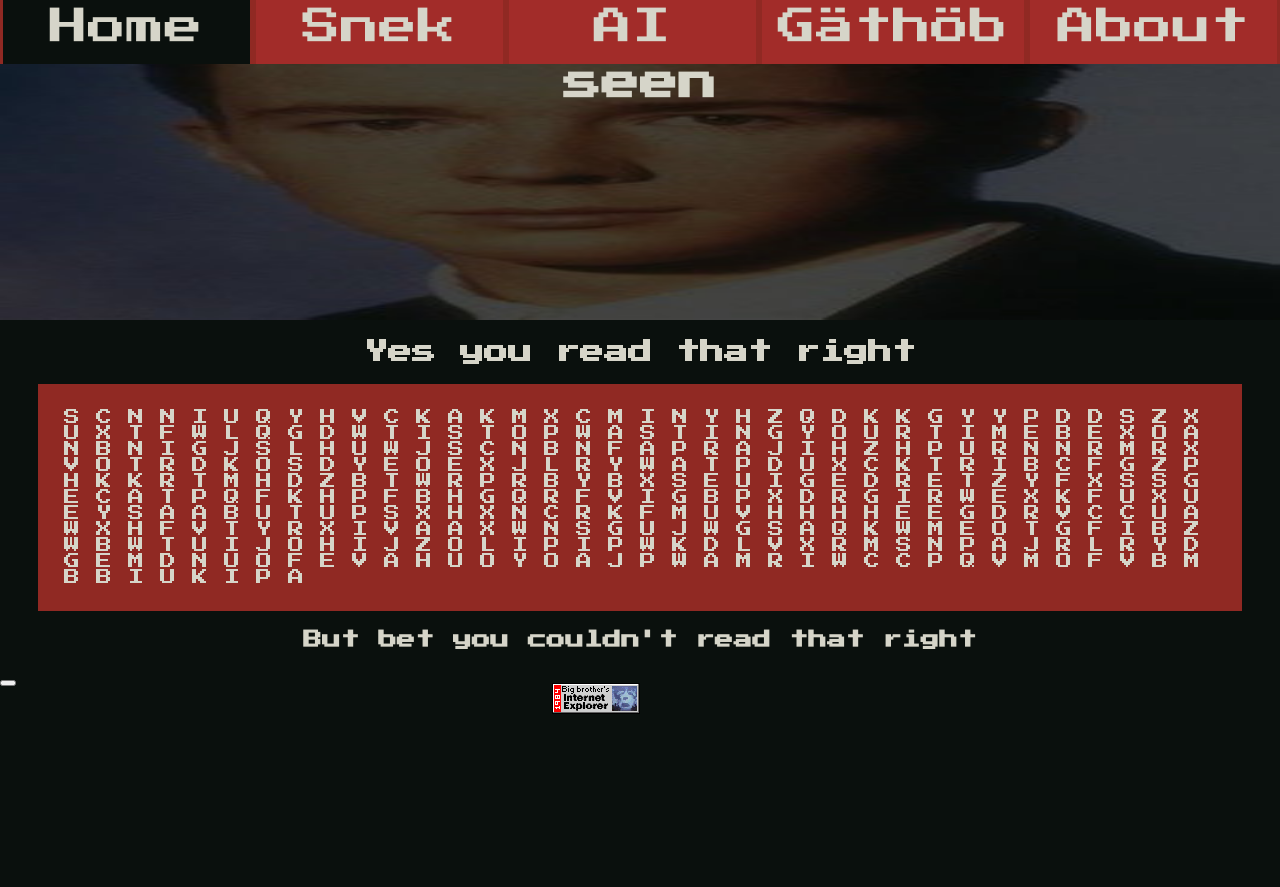
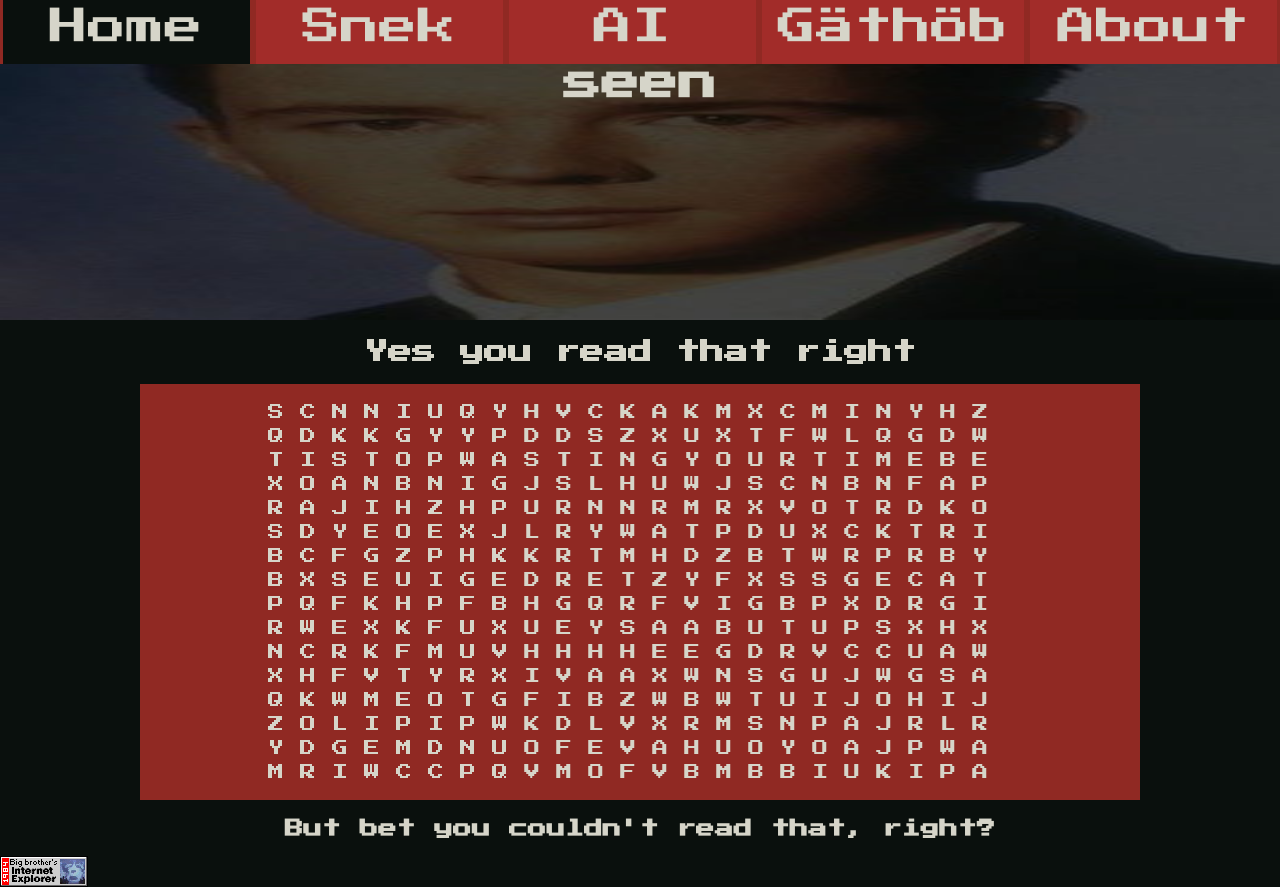
Before and after one commit to dlanaras/themetreeos.ch, a SvelteKit app: page / in a window 1280 px wide. Before the commit the page ends 800 px from the top, so only its background shows below. Built offline with nearby package versions, Linux system fonts and the light colour scheme.

Commit message:
main page pretty much done

```diff
--- a/src/routes/+page.svelte
+++ b/src/routes/+page.svelte
@@ -1,4 +1,4 @@
-<script>
+<script lang="ts">
     const hardcode = `S C N N I U Q Y H V C K A K M X C M I N Y H Z
 Q D K K G Y Y P D D S Z X U X T F W L Q G D W
 T I S T O P W A S T I N G Y O U R T I M E B E
@@ -15,16 +15,31 @@ Q K W M E O T G F I B Z W B W T U I J O H I J
 Z O L I P I P W K D L V X R M S N P A J R L R
 Y D G E M D N U O F E V A H U O Y O A J P W A
 M R I W C C P Q V M O F V B M B B I U K I P A`;
+    let tokenIndices : Array<number> = $state([]);
     let is1984 = $state(false);
     let theBackgroundClass = $state("image-background");
 
     function changeBackground() {
-        if(is1984) {
+        if(!is1984) {
             theBackgroundClass = "nineTeenEightyFourBackground";
         } else {
             theBackgroundClass = "image-background";
         }
         is1984 = !is1984;
+    }
+
+    function strikeToken(index: number): void {
+        console.log(tokenIndices);
+        if(!tokenIndices.includes(index)) {
+            tokenIndices.push(index);
+        }
+    }
+
+    function unstrikeToken(index: number): void {
+        let toUnstrike = tokenIndices.findIndex(i => i === index);
+        if(toUnstrike !== -1) {
+            tokenIndices.splice(toUnstrike, 1)
+        }
     }
 </script>
 
@@ -35,12 +50,22 @@ M R I W C C P Q V M O F V B M B B I U K I P A`;
 
     <div class="content">
         <h2>Yes you read that right</h2>
-        <div class="secret">
-            {hardcode}
+        <div>
+            <div class="secret">
+                {#each hardcode as token, index}
+                    {#if token.trim() === ""}
+                        &ensp;
+                    {:else if tokenIndices.includes(index)}
+                        <button class="secret-token strikethrough" onclick={() => unstrikeToken(index)}>{token}</button>
+                    {:else}
+                        <button class="secret-token" onclick={() => strikeToken(index)}>{token}</button>
+                    {/if}
+                {/each}
+            </div>
         </div>
-        <h3>But bet you couldn't read that right</h3>
-        <button onclick={() => changeBackground()}>
-            <img id="nineteen-eighty-four" src="/pictures/1984.gif" alt="1984" height="31" width="88">
+        <h3>But bet you couldn't read that, right?</h3>
+        <button id="nineteen-eighty-four"  onclick={() => changeBackground()}>
+            <img src="/pictures/1984.gif" alt="1984" height="31" width="88">
         </button>
     </div>
 </div>
@@ -52,21 +77,41 @@ M R I W C C P Q V M O F V B M B B I U K I P A`;
 }
 
 .image-background {
-    width: 100%;
-    min-height: 20rem;
     background-image: url("/pictures/joebiden.jpg");
-    background-size: 100% 100%;
 }
 
 .nineTeenEightyFourBackground {
+    background-image: url("/pictures/burnie.gif");
+}
+
+.image-background, .nineTeenEightyFourBackground {
     width: 100%;
-    height: 45% !important;
-    background-image: url("/pictures/burnie.gif");
+    height: 20rem;
     background-size: 100% 100%;
 }
 
 .secret {
-    /*make all lines same amount of letters*/
+    /*23 letters of 1 rem + 0.5rem margin */
+    max-width: 47rem;
+    min-width: 47rem;
+    margin: 0 auto;
+}
+
+.secret-token {
+    background: none;
+    border: none;
+    color: inherit;
+    padding: 0;
+    cursor: pointer;
+    outline: inherit;
+    font-size: 1rem;
+    margin: 0.25rem
+}
+
+.strikethrough {
+    text-decoration-line: line-through;
+    text-decoration-thickness: 4px;
+    text-decoration-color: black;
 }
 
 .main {
@@ -80,19 +125,20 @@ h1, h2, h3 {
 }
 
 .content {
+    width: 100%;
     height: 50%;
 }
 
-.content div {
-    margin-left: 3%;
-    margin-right: 3%;
-    padding: 2%;
+.content > div {
+    margin: 0 auto;
+    padding: 1rem 0;
+    max-width: 1000px;
     background-color: #902923;
 }
 
 #nineteen-eighty-four {
-    position: absolute;
-    right: 50%;
+    all: unset;
+    width: auto 0;
 }
 
 #nineteen-eighty-four:hover {
```
